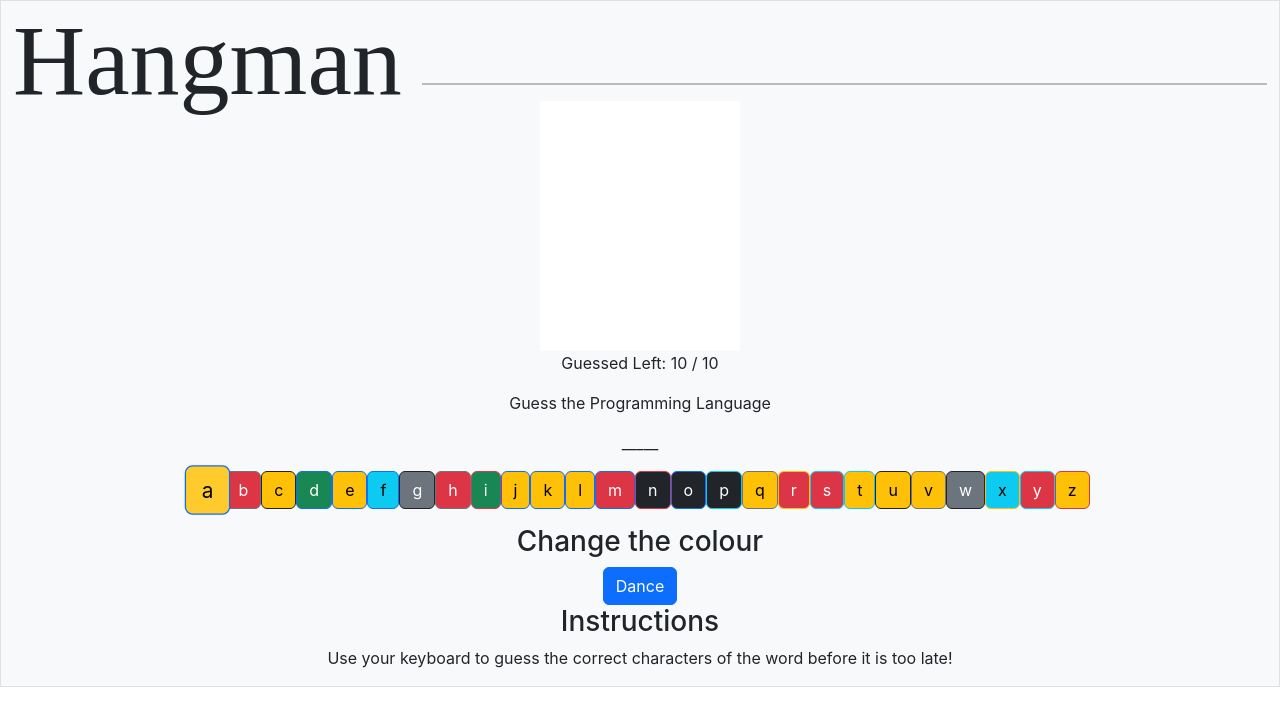
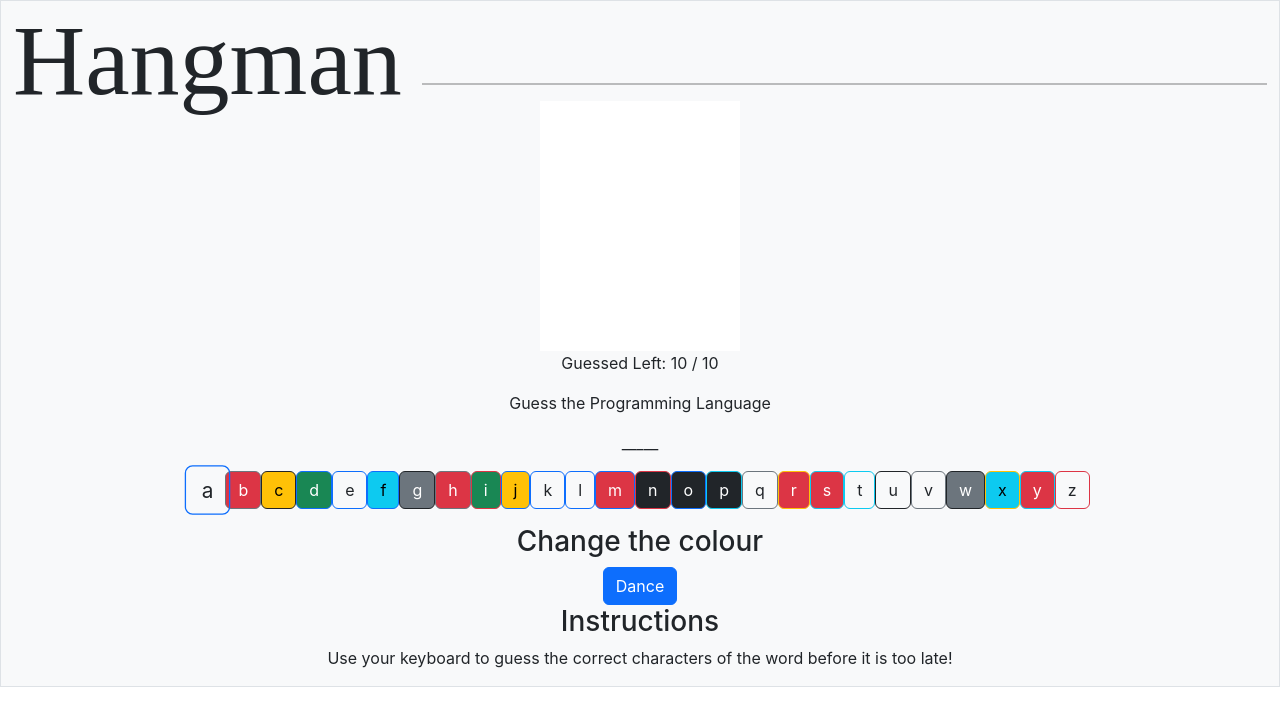
Before and after one commit to theodorebailey/Hangman-react-version-2, a React (Create React App) app: page / in a window 1280 px wide. In both pictures the pointer is over the button 207 px from the left and 490 px from the top of the page. Shown: the top 726 px of the page. Built offline with nearby package versions, Linux system fonts and the light colour scheme.

Commit message:
Need to change button functionality

```diff
--- a/src/App.css
+++ b/src/App.css
@@ -42,7 +42,8 @@ button {
 }
 
 button:hover {
-  transform:scale(1.3,1.3);
+  transform:scale(1.7,1.7);
   -webkit-transform:scale(1.3,1.3);
   -moz-transform:scale(1.3,1.3);
+  background-color: black;
 }
--- a/src/Hangman.js
+++ b/src/Hangman.js
@@ -67,7 +67,7 @@ class Hangman extends Component {
     return "abcdefghijklmnopqrstuvwxyz".split("").map((letter) => (
       <button
         type="button"
-        class={`btn ${Buttoncolour() || 'btn-warning'} border ${Bordercolour() || 'border-primary'}`}
+        class={`btn ${Buttoncolour()} border ${Bordercolour() || 'border-primary'}`}
         key={letter}
         value={letter}
         onClick={this.handleGuess}
```
